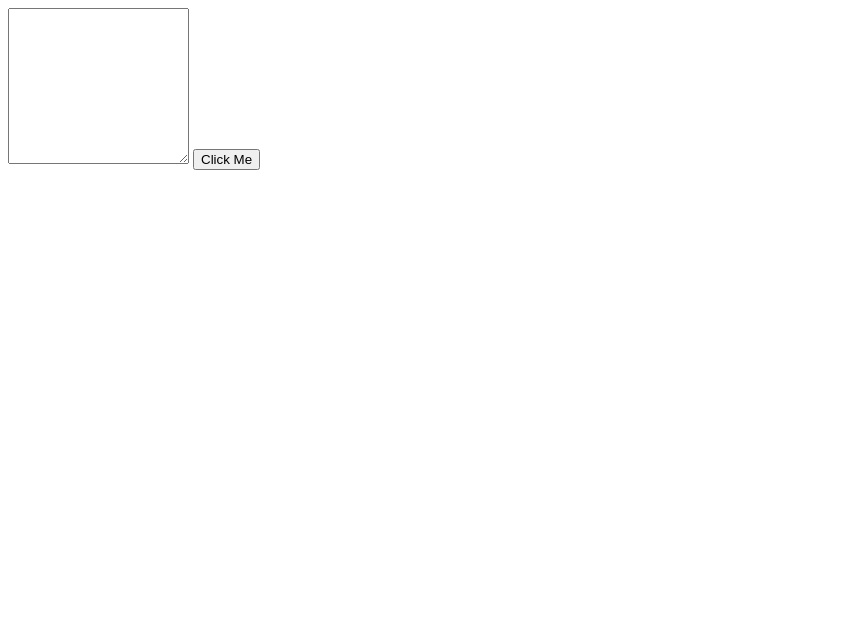
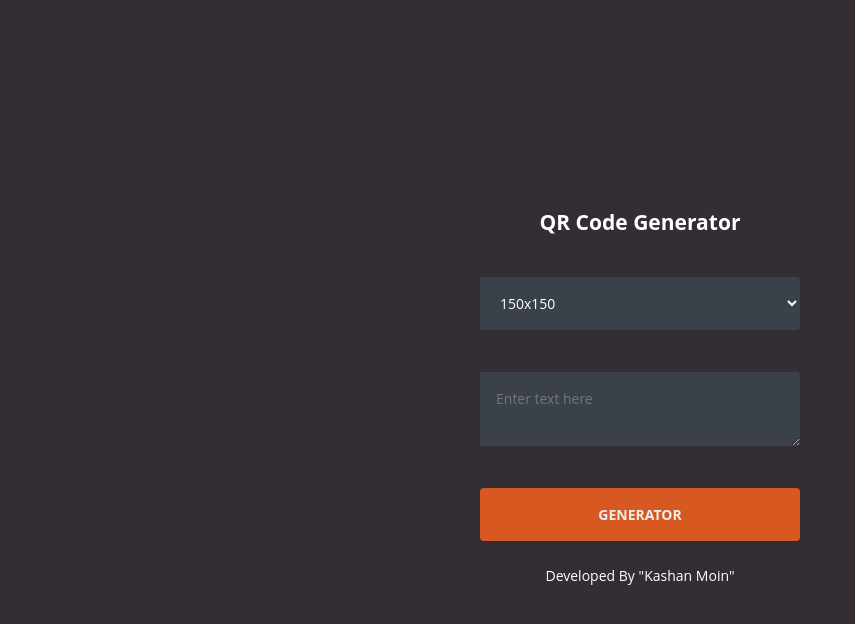
Before and after one commit to muhammadmueenarif/QR-Code-Generator, a plain HTML site: page index.html in a window 1280 px wide. Shown: the whole page, without its empty margins (0-855 px from the left). Drawn offline with Linux system fonts and the light colour scheme.

Commit message:
Google api was not working so used another. Project completed here.

```diff
--- a/index.html
+++ b/index.html
@@ -3,22 +3,68 @@
 <head>
     <meta charset="UTF-8">
     <meta name="viewport" content="width=device-width, initial-scale=1.0">
-    <title>First File</title>
+    <title>QR Code Generator</title>
+    <link rel="stylesheet" href="style.css">
 </head>
 <body>
-    <script type="text/javascript">
 
-function Showit() {
-    var myalert = document.getElementById("atext");
-    alert(myalert.value);
-}
+<script>
+    function genQR(){
+        var gapi="https://api.qrserver.com/v1/create-qr-code/?size=";
+        var myimg= document.getElementById("img");
+        var mytext=document.getElementById("qrtext").value;
+        var mysize=document.getElementById("size").value;
+
+        if (mytext!== "" && mysize=="100" ) {
+            myimg.src=gapi +"100x100"+"&data="+mytext;
+
+            // https://chart.googleapis.com/chart?cht=qr&chs=100x100&chl=hello;
+        }
+        else if (mytext!== "" && mysize=="150" ) {
+            myimg.src=gapi +"150x150"+"&data="+mytext;
+
+            // https://chart.googleapis.com/chart?cht=qr&chs=150x150&chl=hello;
+        }
+        else if (mytext!== "" && mysize=="200" ) {
+            myimg.src=gapi +"200x200"+"&data="+mytext;
+
+            // https://chart.googleapis.com/chart?cht=qr&chs=200x200&chl=hello;
+        }
+
+        else if (mytext!== "" && mysize=="250" ) {
+            myimg.src=gapi +"250x250"+"&data="+mytext;
+
+            // https://chart.googleapis.com/chart?cht=qr&chs=250x250&chl=hello;
+        }
+        else {
+            alert("Please Enter Your Text");
+        }
+    }
 
 </script>
 
-<textarea id="atext" rows="10" cols="20">
+<div class="grid">
+<h2 align= "center">QR Code Generator</h2>
 
-</textarea>
-<input type="submit" value="Click Me" onclick="Showit()">
+<centre>
+    <img src="" id="img">
+</centre>
+
+<select id="size">
+    <option value="100">100x100</option>
+    <option value="150" selected>150x150</option>
+    <option value="200">200x200</option>
+    <option value="250">250x250</option>
+</select>
+<br><br>
+
+<textarea placeholder="Enter text here" id="qrtext"></textarea>
+<br><br>
+
+<input type="submit" value="Generator" onclick="genQR()">
+
+<p>Developed By "Kashan Moin"</p>
+</div>
 
 </body>
 </html>
--- /dev/null
+++ b/style.css
@@ -0,0 +1,202 @@
+:root {
+    --baseColor: #606468;
+  }
+
+  .grid {
+    inline-size: 90%;
+    margin-inline: auto;
+    max-inline-size: 20rem;
+    display:grid;
+  }
+
+
+  .hidden {
+    border: 0;
+    clip: rect(0 0 0 0);
+    height: 1px;
+    margin: -1px;
+    overflow: hidden;
+    padding: 0;
+    position: absolute;
+    width: 1px;
+  }
+
+  .icon {
+    block-size: 1em;
+    display: inline-block;
+    fill: var(--iconFill);
+    inline-size: 1em;
+    vertical-align: middle;
+  }
+
+  :root {
+    --htmlFontSize: 100%;
+
+    --bodyBackgroundColor: #2c3338;
+    --bodyColor: var(--baseColor);
+    --bodyFontFamily: "Open Sans";
+    --bodyFontFamilyFallback: sans-serif;
+    --bodyFontSize: 0.875rem;
+    --bodyFontWeight: 400;
+    --bodyLineHeight: 1.5;
+  }
+
+  * {
+    box-sizing: inherit;
+  }
+
+  html {
+    box-sizing: border-box;
+    font-size: var(--htmlFontSize);
+  }
+
+  body {
+    background-color: #342d34;
+   color: white;
+    font-family: var(--bodyFontFamily), var(--bodyFontFamilyFallback);
+    font-size: var(--bodyFontSize);
+    font-weight: var(--bodyFontWeight);
+    line-height: var(--bodyLineHeight);
+    margin: 0;
+    min-block-size: 100vh;
+     display: grid;
+    place-items: center;
+  }
+
+
+
+  :root {
+    --anchorColor: #eee;
+  }
+
+  a {
+    color: var(--anchorColor);
+    outline: 0;
+    text-decoration: none;
+  }
+
+  a:focus,
+  a:hover {
+    text-decoration: underline;
+  }
+
+
+  :root {
+    --formGap: 0.875rem;
+  }
+
+  input {
+    background-image: none;
+    border: 0;
+    color: inherit;
+    font: inherit;
+    margin: 0;
+    outline: 0;
+    padding: 0;
+    transition: background-color 0.3s;
+  }
+
+  textarea {
+    background-image: none;
+    border: 0;
+    color: inherit;
+    font: inherit;
+    margin: 0;
+    outline: 0;
+    padding: 0;
+    transition: background-color 0.3s;
+  }
+
+  select,option {
+    background-image: none;
+    border: 0;
+    color: inherit;
+    font: inherit;
+    margin: 0;
+    outline: 0;
+    padding: 0;
+    transition: background-color 0.3s;
+  }
+
+  input[type="submit"] {
+    cursor: pointer;
+  }
+
+
+  textarea,
+  select,
+  option,
+  input[type="submit"] {
+    inline-size: 100%;
+  }
+
+
+
+
+  :root {
+    --loginBorderRadus: 0.25rem;
+    --loginColor: #eee;
+
+    --loginInputBackgroundColor: #3b4148;
+    --loginInputHoverBackgroundColor: #434a52;
+
+    --loginLabelBackgroundColor: #363b41;
+
+    --loginSubmitBackgroundColor: #ea4c88;
+    --loginSubmitColor: #eee;
+    --loginSubmitHoverBackgroundColor: #d44179;
+  }
+
+  .login {
+
+  }
+
+
+  textarea,
+  select,
+  option,
+  textarea,
+  input[type="submit"] {
+  border-radius: var(--loginBorderRadus);
+  padding: 1rem;
+  }
+
+
+
+
+  textarea,option,select {
+    background-color: var(--loginInputBackgroundColor);
+    border-bottom-left-radius: 0;
+    border-top-left-radius: 0;
+  }
+
+
+  textarea:focus,
+  textarea:hover {
+    background-color: var(--loginInputHoverBackgroundColor);
+  }
+
+  input[type="submit"] {
+  background-color: #d75821;
+  color: var(--loginSubmitColor);
+  font-weight: 700;
+  text-transform: uppercase;
+  }
+
+  input[type="submit"]:focus,
+  input[type="submit"]:hover {
+    background-color: #d75821;
+  }
+
+
+  p {
+    margin-block: 1.5rem;
+    text-align: center;
+  }
+
+
+  img
+  {
+  max-width: 100%;
+  max-height: 100%;
+  }
```
Also changed, not shown: readme.txt, 1 other file.
